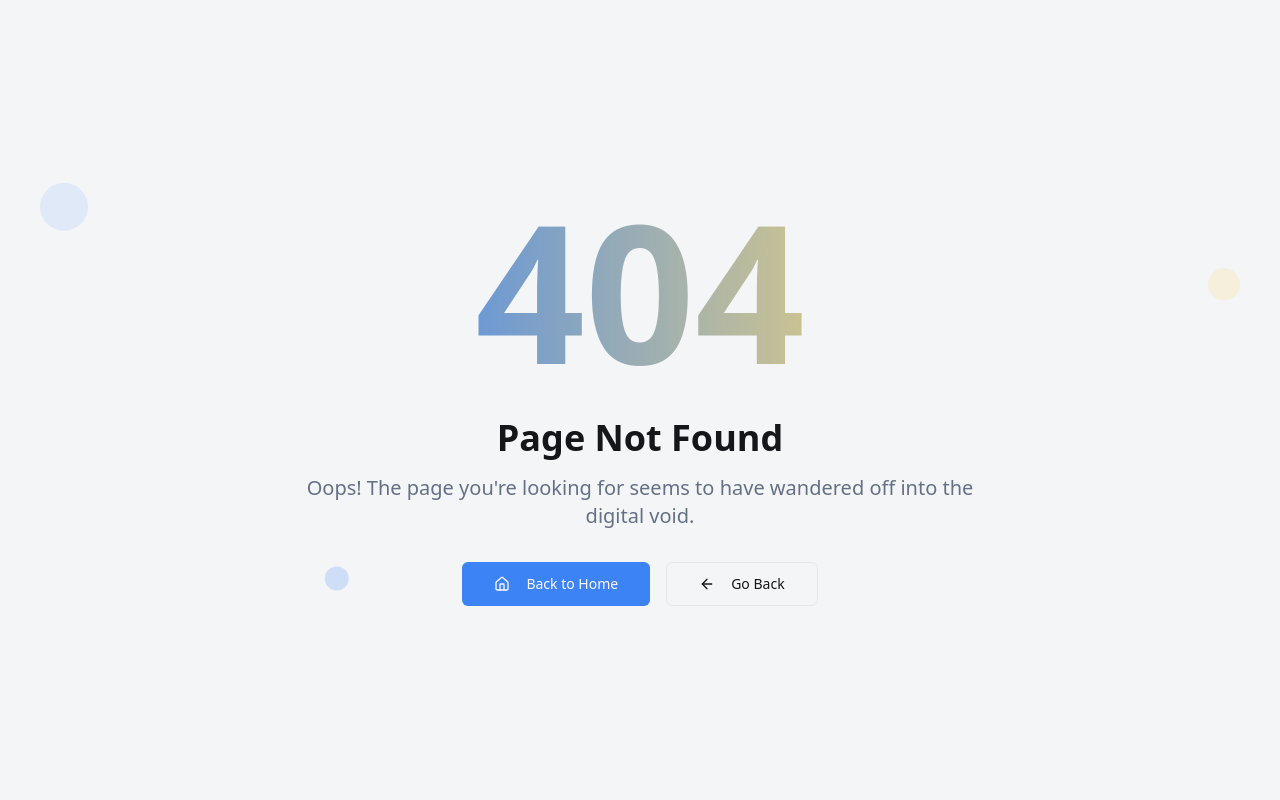
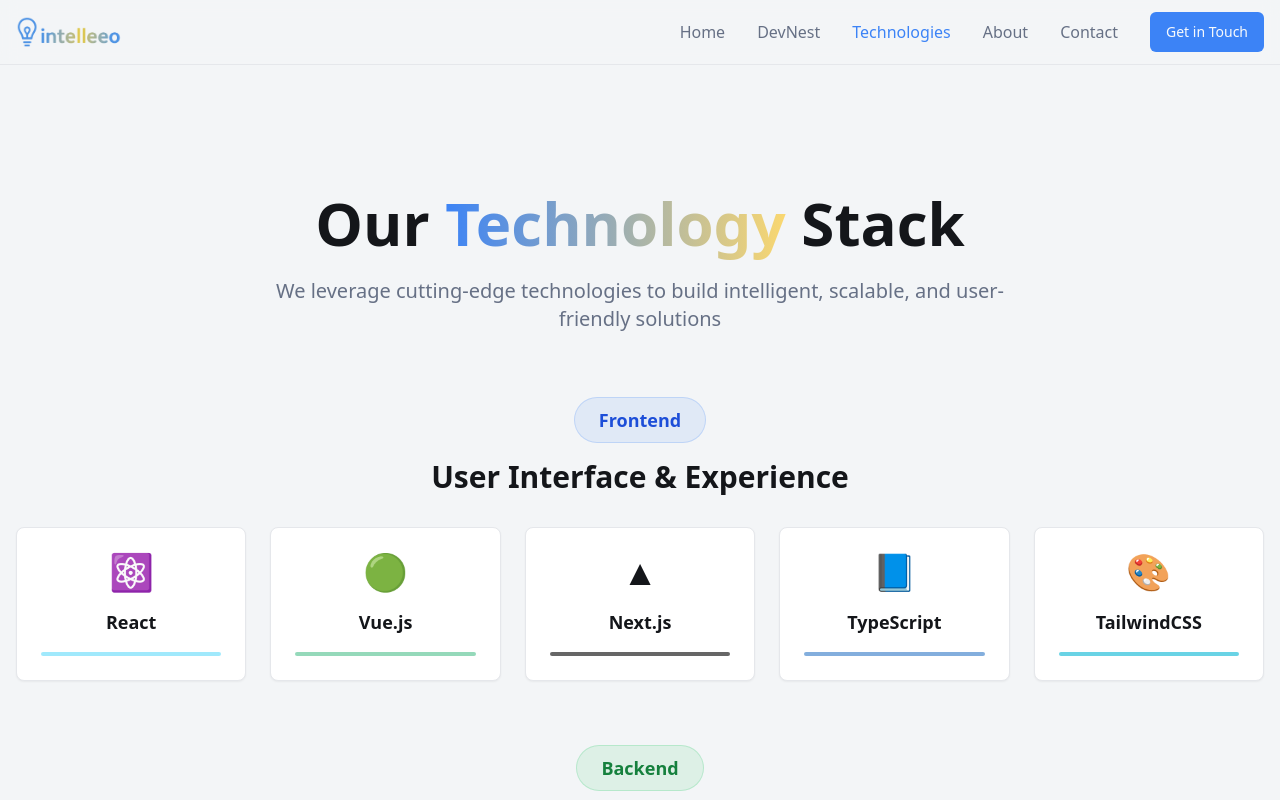
Before and after one commit to SYAAGalib/intelleeo-ai-showcase, a React (Vite) app: page /technologies in a window 1280 px wide. Before the commit this address had no page. Shown: the top 800 px of the page. Built offline with nearby package versions, Linux system fonts and the light colour scheme.

Commit message:
Fix: Technologies page 404 error
Add route for Technologies page in App.tsx.

```diff
--- a/src/App.tsx
+++ b/src/App.tsx
@@ -9,6 +9,7 @@ import DevNest from "./pages/DevNest";
 import About from "./pages/About";
 import Contact from "./pages/Contact";
 import ProjectDetail from "./pages/ProjectDetail";
+import Technologies from "./pages/Technologies";
 import NotFound from "./pages/NotFound";
 
 const queryClient = new QueryClient();
@@ -23,6 +24,7 @@ const App = () => (
           <Route path="/" element={<Layout />}>
             <Route index element={<Index />} />
             <Route path="devnest" element={<DevNest />} />
+            <Route path="technologies" element={<Technologies />} />
             <Route path="about" element={<About />} />
             <Route path="contact" element={<Contact />} />
             <Route path="projects/:slug" element={<ProjectDetail />} />
```
